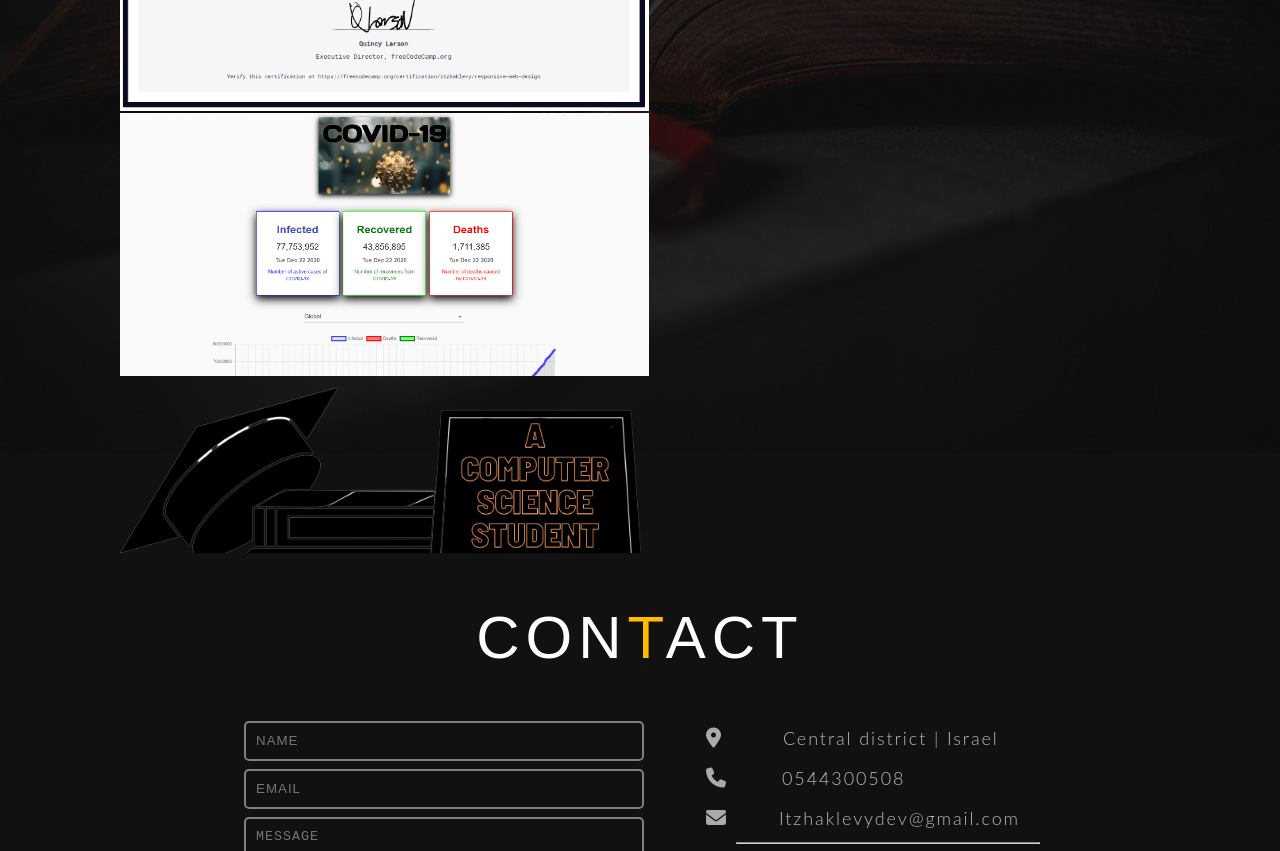
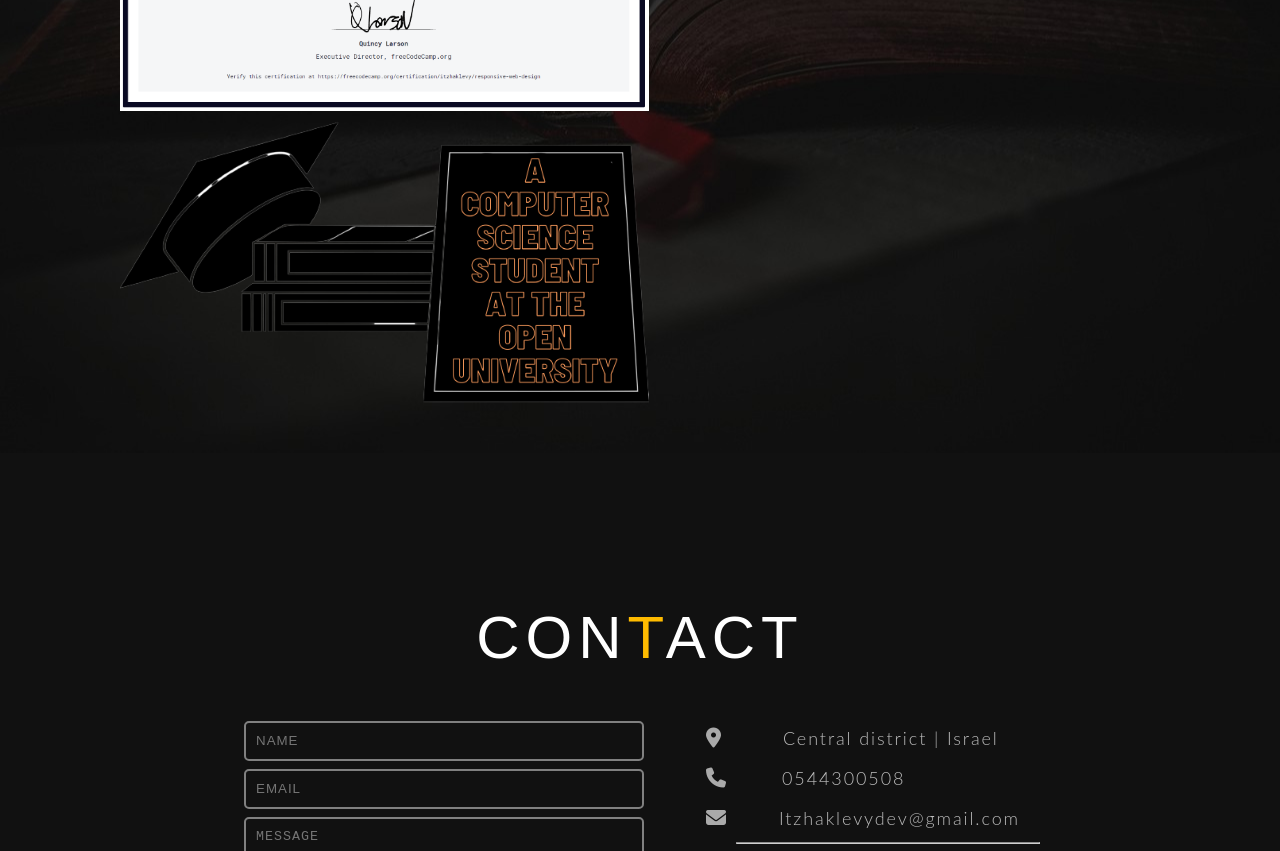
Before and after one commit to ItzhakLevy1/My-Portfolio-Web-1, a plain HTML site: page index.html in a window 1280 px wide. Shown: the part 2572-3423 px from the top of the page. Drawn offline with nearby package versions, Linux system fonts and the light colour scheme.

Commit message:
Update index.html

```diff
--- a/index.html
+++ b/index.html
@@ -204,7 +204,6 @@
       <div class="col-left">
         <div class="about-img">
           <img src="images/free code camp web sertification.PNG" alt="img">
-          <img src="images/c1.PNG" alt="img">
           <img src="images/A_Computer_Science_Student_at_the_Open_University-removebg-preview.PNG" alt="img">
         </div>
       </div>
```
